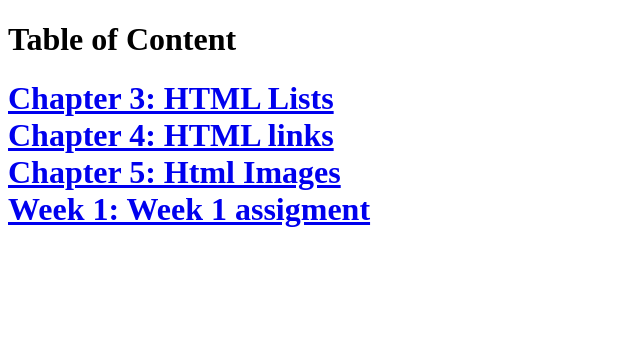
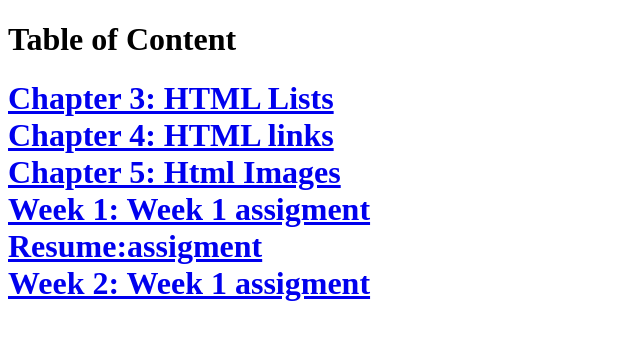
Before and after one commit to Williamyi/prog109, a plain HTML site: page index.html in a window 1280 px wide. Shown: the whole page, without its empty margins (0-640 px from the left). Drawn offline with Linux system fonts and the light colour scheme.

Commit message:
fixed the linked
fixed the linked

```diff
--- a/index.html
+++ b/index.html
@@ -17,6 +17,10 @@
   <a href="html/chapter5.html">Chapter 5: Html Images</a>
   <br>
   <a href="html/week1.html">Week 1: Week 1 assigment</a>
+  <br>
+  <a href="html/resume.html">Resume:assigment</a>
+  <br>
+  <a href="html/resume.html">Week 2: Week 1 assigment</a>
 
 </body>
 
```
Also changed, not shown: html/Resume.html (+1 -0 lines), html/week2.html (+1 -0 lines).
